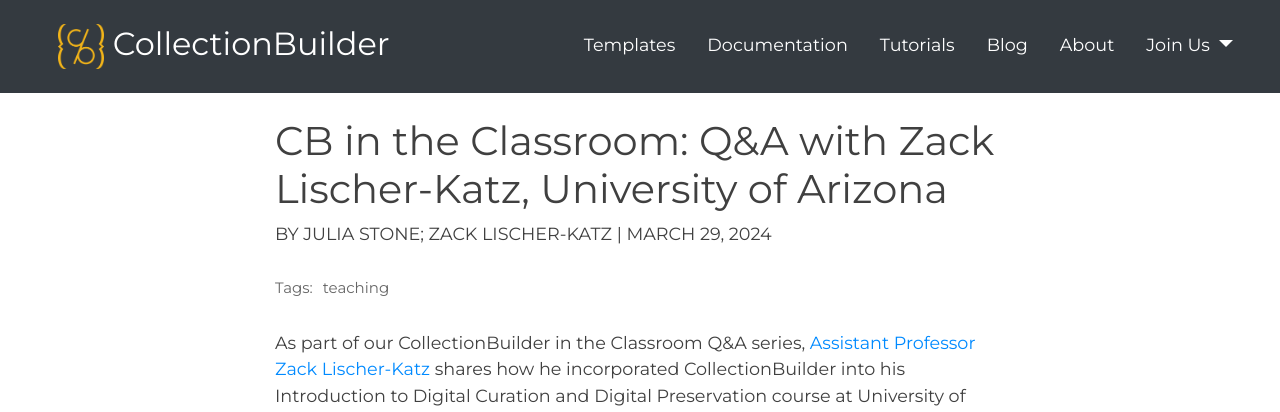
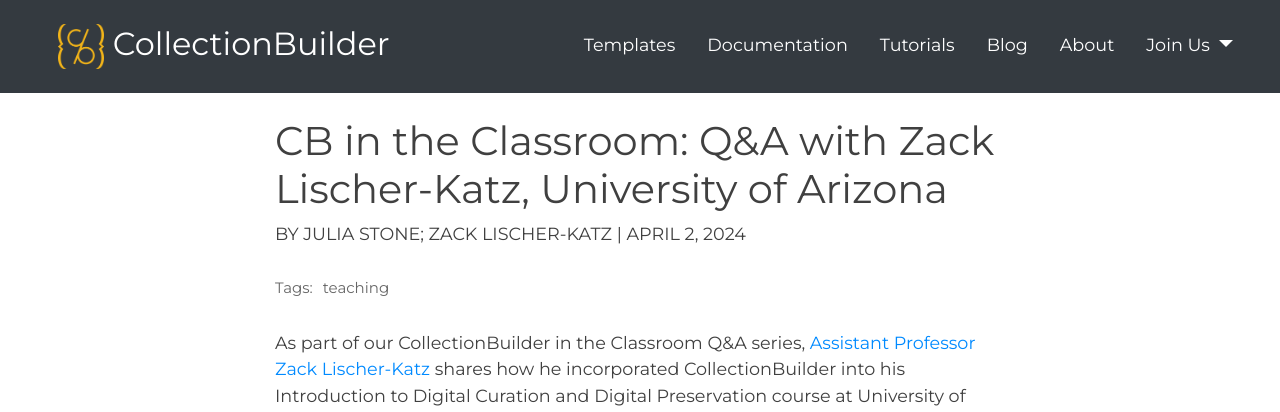
Before and after one commit to CollectionBuilder/collectionbuilder.github.io, a Jekyll site: the page built from _posts/2024-04-02-cb-classroom-zack-lischer-katz.md, in a window 1280 px wide and 900 px high. Shown: the top 412 px of the window. Built offline with Jekyll 4.4.1, drawn with Linux system fonts in a browser that asks for light colours; comment, search, counter and statistics services are not loaded.

Commit message:
Edit post publish date

```diff
--- a/_posts/2024-03-29-cb-classroom-zack-lischer-katz.md
+++ b/_posts/2024-04-02-cb-classroom-zack-lischer-katz.md
@@ -3,7 +3,7 @@
 title: 'CB in the Classroom: Q&A with Zack Lischer-Katz, University of Arizona'
 subtitle:
 author: Julia Stone; Zack Lischer-Katz
-publish-date: March 29, 2024
+publish-date: April 2, 2024
 tags: [teaching]
 short_description: 'Read about how Zack Lischer-Katz, Assistant Professor at the University of Arizona School of Information, integrated CollectionBuilder into his Introduction to Digital Curation and Digital Preservation course at University of Arizona.'
 ---
```
